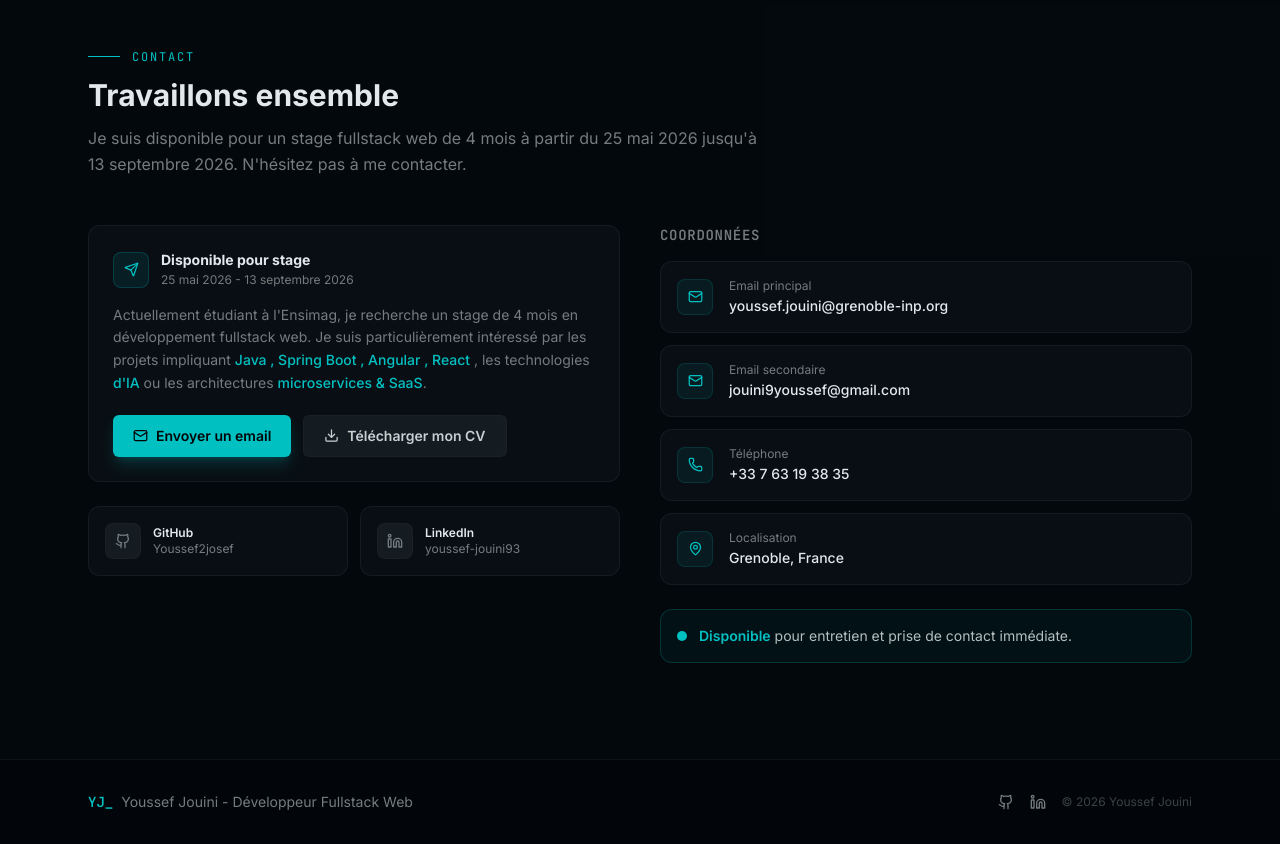
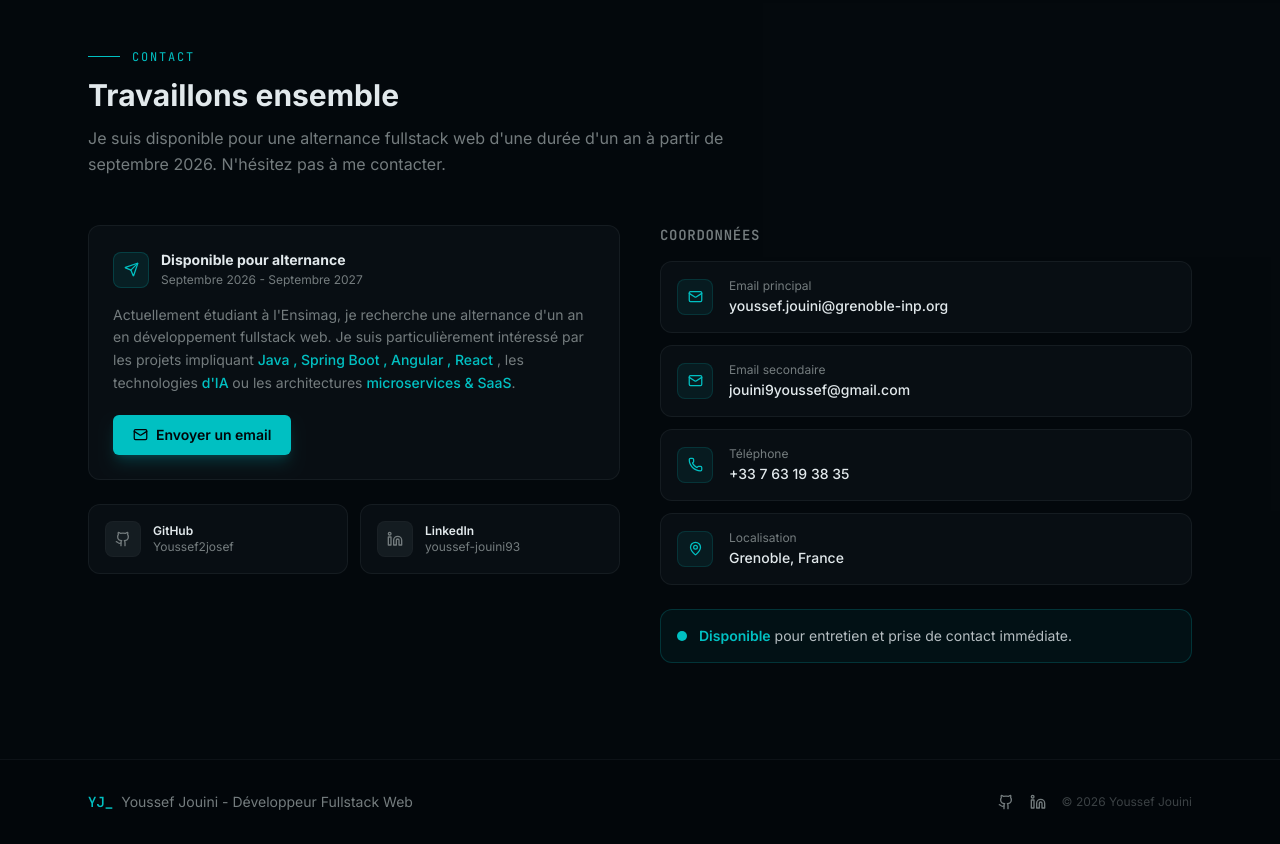
Before and after one commit to Youssef2josef/portfolio-youssef-29, a Next.js app: page / in a window 1280 px wide. Shown: the part 5840-6684 px from the top of the page. Built offline with nearby package versions, Linux system fonts and the light colour scheme.

Commit message:
feat: update availability from 4-month internship to 1-year alternance

```diff
--- a/components/contact.tsx
+++ b/components/contact.tsx
@@ -1,4 +1,4 @@
-import { Mail, Phone, MapPin, Github, Linkedin, Download, Send } from "lucide-react"
+import { Mail, Phone, MapPin, Github, Linkedin, Send } from "lucide-react"
 import { SectionHeader } from "./about"
 
 const contactInfo = [
@@ -50,7 +50,7 @@ export function Contact() {
         <SectionHeader
           label="Contact"
           title="Travaillons ensemble"
-          description="Je suis disponible pour un stage fullstack web de 4 mois à partir du 25 mai 2026 jusqu'à 13 septembre 2026. N'hésitez pas à me contacter."
+          description="Je suis disponible pour une alternance fullstack web d'une durée d'un an à partir de septembre 2026. N'hésitez pas à me contacter."
         />
 
         <div className="mt-12 grid lg:grid-cols-2 gap-10 items-start">
@@ -63,15 +63,15 @@ export function Contact() {
                 </div>
                 <div>
                   <h3 className="text-sm font-bold text-foreground">
-                    Disponible pour stage
+                    Disponible pour alternance
                   </h3>
                   <p className="text-xs text-muted-foreground mt-0.5">
-                    25 mai 2026 - 13 septembre 2026
+                    Septembre 2026 - Septembre 2027
                   </p>
                 </div>
               </div>
               <p className="text-sm text-muted-foreground leading-relaxed">
-                Actuellement étudiant à l&apos;Ensimag, je recherche un stage de 4 mois
+                Actuellement étudiant à l&apos;Ensimag, je recherche une alternance d&apos;un an
                 en développement fullstack web. Je suis particulièrement
                 intéressé par les projets impliquant{" "}
                 <span className="text-primary font-medium">
@@ -92,14 +92,6 @@ export function Contact() {
                 >
                   <Mail size={15} />
                   Envoyer un email
-                </a>
-                <a
-                  href="https://tt4ppr1zm0ieshup.public.blob.vercel-storage.com/CV-Youssef-Jouini-Fullstack-Web.pdf"
-                  download="CV-Youssef-Jouini-Fullstack-Web.pdf"
-                  className="inline-flex items-center gap-2 px-5 py-2.5 rounded-md bg-secondary text-secondary-foreground text-sm font-semibold border border-border/60 hover:bg-secondary/80 transition-all duration-200 hover:-translate-y-0.5"
-                >
-                  <Download size={15} />
-                  Télécharger mon CV
                 </a>
               </div>
             </div>
```
